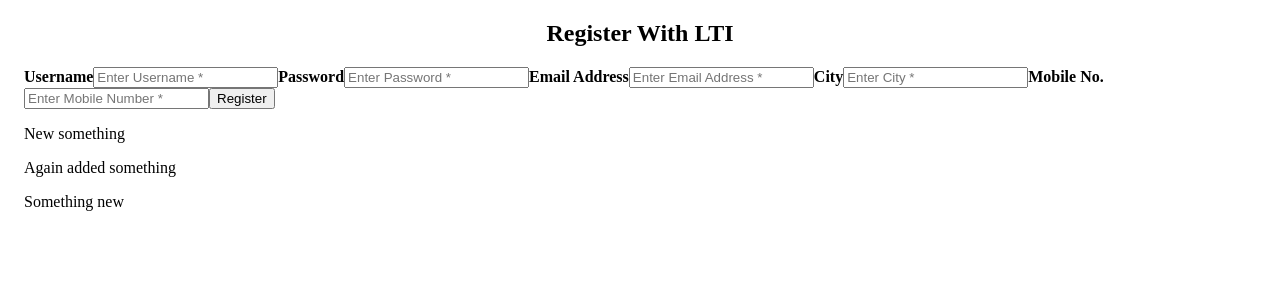
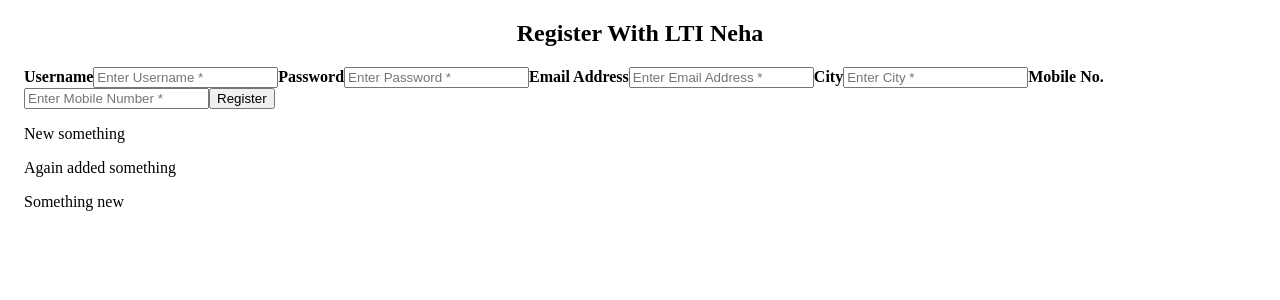
Before and after one commit to AnkurRaj9775/ProjectGladiatorFrontEnd, an Angular app: page / in a window 1280 px wide. Shown: the top 300 px of the page. Built offline with nearby package versions, Linux system fonts and the light colour scheme.

Commit message:
commit 2 -Neha

```diff
--- a/src/app/register/register.component.html
+++ b/src/app/register/register.component.html
@@ -13,7 +13,7 @@
 
       <div class="card">
 
-        <h2 style="text-align: center;">Register With LTI</h2>
+        <h2 style="text-align: center;">Register With LTI  Neha</h2>
 
         <form >
           <div class="container">
```
